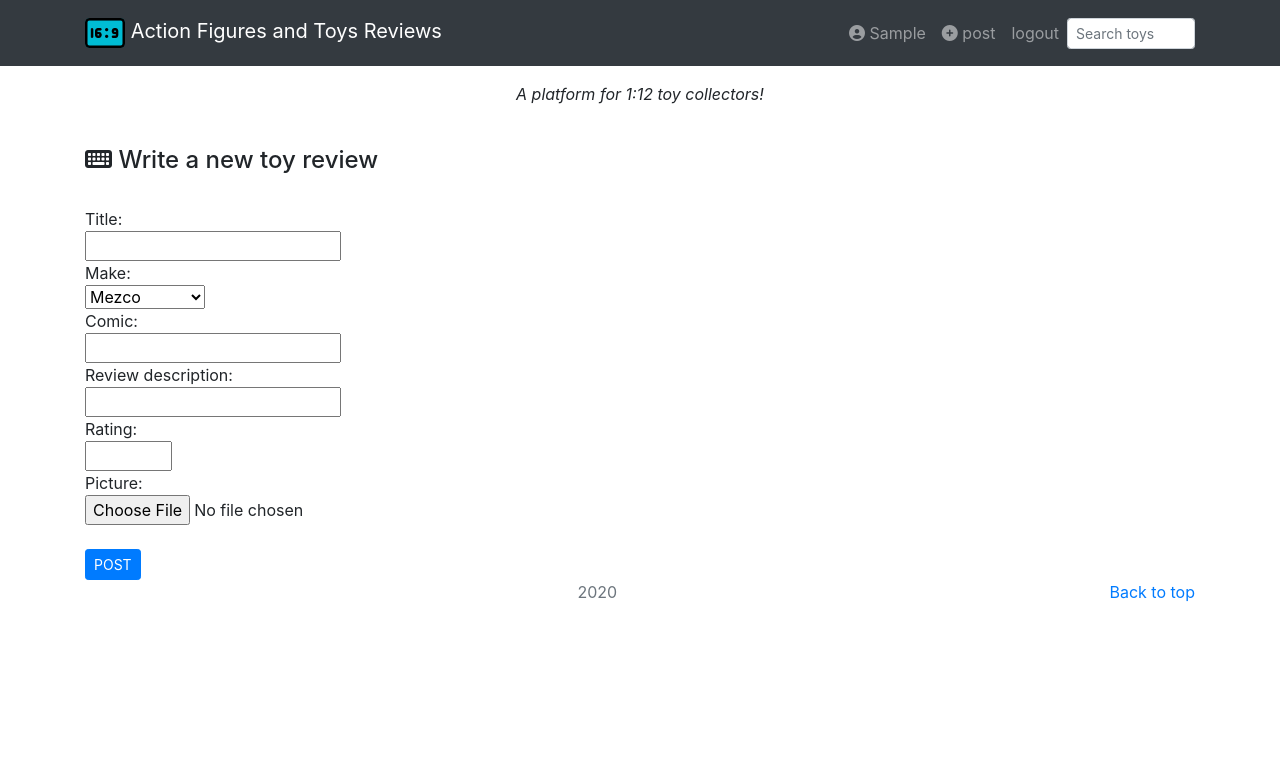
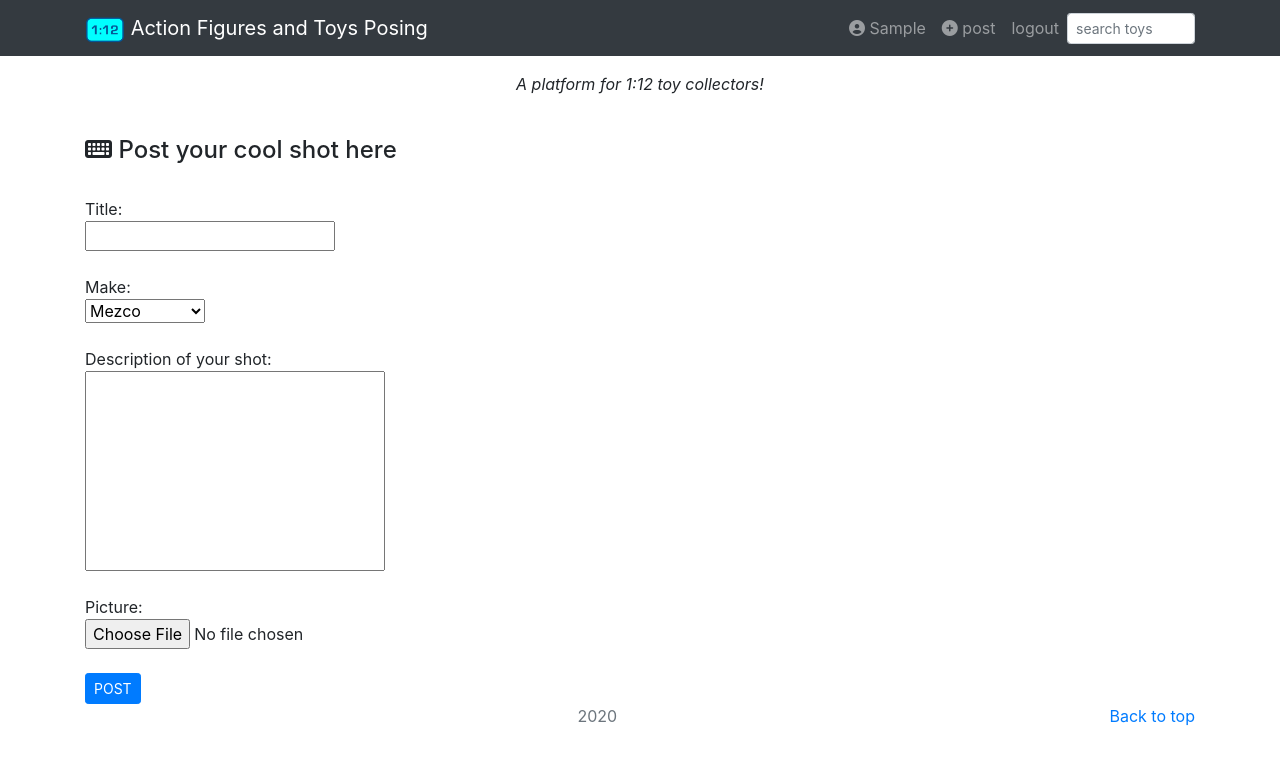
Before and after one commit to garytkchan/toysharing-project, a Django app: page /toys/create in a window 1280 px wide. Shown: the top 765 px of the page. Run offline with Django 3.2, Linux system fonts and the light colour scheme; the visitor is signed in with stand-in values (Sample User, id 1); some libraries are stand-ins or nearby versions.

```diff
--- a/accounts/urls.py
+++ b/accounts/urls.py
@@ -1,8 +1,12 @@
 from django.urls import path, include
+from django.conf.urls import url
 from . import views
 
 urlpatterns = [
     path('signup', views.signup, name='signup'),
     path('login', views.login, name='login'),
     path('logout', views.logout, name='logout'),
+    path('profile', views.profile, name='profile'),
+    path('editname', views.editname, name='editname'),
+    url(r'^password/$', views.change_password, name='change_password'),
 ]
--- a/toys/templates/toys/create.html
+++ b/toys/templates/toys/create.html
@@ -10,36 +10,28 @@
 
 {% endif %}
 <br />
-<h4><i class="fas fa-keyboard"></i>  Write a new toy review</h4>
+<h4><i class="fas fa-keyboard"></i>  Post your cool shot here</h4>
 <br />
 <form method="POST" action="{% url 'create' %}" enctype="multipart/form-data">
 {% csrf_token %}
 Title:
 <br />
-<input type="text" name="title" />
-<br />
+<input type="text" name="title"  style="width: 250px;"/>
+<br /><br />
 Make:
 <br />
-<select name="make_name">
+<select name="makeName">
   <option value="Mezco">Mezco</option>
   <option value="Mafex">Mafex</option>
   <option value="S.H. Figuarts">S.H. Figuarts</option>
   <option value="Kaiyodo">Kaiyodo</option>
   <option value="Others">Others</option>
 </select>
+<br /><br />
+Description of your shot:
 <br />
-Comic:
-<br />
-<input type="text" name="comic_name" />
-<br />
-Review description:
-<br />
-<input type="textbox" name="description" />
-<br />
-Rating:
-<br />
-<input type="number" name="rating" min="0" max="10" />
-<br />
+<input type="textbox" name="description" style="width: 300px; height: 200px;" />
+<br /><br />
 Picture:
 <br />
 <input type="file" name="picture" />
--- a/toys/urls.py
+++ b/toys/urls.py
@@ -5,5 +5,7 @@ urlpatterns = [
     path('create', views.create, name='create'),
     path('<int:toy_id>', views.detail, name='detail'),
     path('<int:toy_id>/upvote', views.upvote, name='upvote'),
-
+    path('search_toy', views.search_toy, name='search_toy'),
+    path('my_toy', views.my_toy, name='my_toy'),
+    path('<int:userID>', views.searchUserToy, name='searchUserToy'),
 ]
--- a/toys/views.py
+++ b/toys/views.py
@@ -1,8 +1,9 @@
 from django.shortcuts import render, redirect, get_object_or_404
 # requires user login before creating products
 from django.contrib.auth.decorators import login_required
-from .models import Toys, Make, Comic
+from .models import Toys, Make
 from django.utils import timezone
+from django.db.models import Q # new
 
 def home(request):
     toys = Toys.objects
@@ -11,25 +12,22 @@ def home(request):
 @login_required(login_url="/accounts/signup")
 def create(request):
      if request.method == 'POST':
-        if request.POST['title'] and request.POST['make_name'] and request.POST['comic_name'] and request.POST['description'] and request.POST['rating'] and request.FILES['picture']:
+        if request.POST['title'] and request.POST['makeName'] and request.POST['description'] and request.FILES['picture']:
             # instantiate Toys() object
             toy = Toys()
             toy.title = request.POST['title']
             # drop down list in create.html to choose between Makes
-            if request.POST['make_name'] == 'Mezco':
-                toy.make_name = Make.objects.get(make_name="Mezco")
-            elif request.POST['make_name'] == 'Mafex':
-                toy.make_name = Make.objects.get(make_name="Mafex")
-            elif request.POST['make_name'] == 'Kaiyodo':
-                toy.make_name = Make.objects.get(make_name="Kaiyodo")
-            elif request.POST['make_name'] == 'S.H. Figuarts':
-                toy.make_name = Make.objects.get(make_name="S.H. Figuarts")
+            if request.POST['makeName'] == 'Mezco':
+                toy.makeName = Make.objects.get(makeName="Mezco")
+            elif request.POST['makeName'] == 'Mafex':
+                toy.makeName = Make.objects.get(makeName="Mafex")
+            elif request.POST['makeName'] == 'Kaiyodo':
+                toy.makeName = Make.objects.get(makeName="Kaiyodo")
+            elif request.POST['makeName'] == 'S.H. Figuarts':
+                toy.makeName = Make.objects.get(makeName="S.H. Figuarts")
             else:
-                toy.make_name = Make.objects.get(make_name="Others")
-
-            toy.comic_name = Comic.objects.get(comic_name="Marvel")
+                toy.makeName = Make.objects.get(makeName="Others")
             toy.description = request.POST['description']
-            toy.rating = request.POST['rating']
             toy.picture = request.FILES['picture']
             toy.post_date = timezone.datetime.now()
             toy.owner_id = request.user.id
@@ -51,3 +49,21 @@ def upvote(request, toy_id):
         toy.votes_total += 1
         toy.save()
         return redirect('/toys/' + str(toy.id))
+
+def search_toy(request):
+    query = request.GET.get('search_toy')
+    toys = Toys.objects.filter(Q(title__icontains=query) | Q(description__icontains=query) | Q(post_date__icontains=query) | Q(makeName__makeName__icontains=query))
+    return render(request, 'toys/home.html', {'toys': toys})
+
+
+@login_required(login_url="/accounts/signup")
+def my_toy(request):
+    user = request.user
+    ownerID = user.id
+    toys = Toys.objects.filter(owner__id=ownerID)
+    return render(request, 'toys/home.html', {'toys': toys})
+
+@login_required(login_url="/accounts/signup")
+def searchUserToy(request, userID):
+    toys = Toys.objects.get(owner__id=userID)
+    return render(request, 'toys/home.html', {'toys': toys})
--- a/toysharing/templates/base.html
+++ b/toysharing/templates/base.html
@@ -7,7 +7,7 @@
     <meta name="description" content="">
     <meta name="author" content="Mark Otto, Jacob Thornton, and Bootstrap contributors">
     <meta name="generator" content="Jekyll v3.8.5">
-    <title>1:12 Toys</title>
+    <title>1:12 Toys Posing</title>
 
     <link rel="canonical" href="https://getbootstrap.com/docs/4.3/examples/album/">
 
@@ -38,8 +38,8 @@
       <nav class="navbar navbar-expand-lg navbar-dark bg-dark">
         <div class="container">
         <a class="navbar-brand" href="{% url 'home' %}">
-        <img src="{% static 'one_twelve.png' %}" height=40 width=40 class="d-inline-block alighn-top" />
-         Action Figures and Toys Reviews
+        <img src="{% static 'one_twelve_two.png' %}"width=40 class="d-inline-block alighn-top" />
+         Action Figures and Toys Posing
         </a>
         <button class="navbar-toggler" type="button" data-toggle="collapse" data-target="#navbarNavAltMarkup" aria-controls="navbarNavAltMarkup" aria-expanded="false" aria-label="Toggle navigation">
           <span class="navbar-toggler-icon"></span>
@@ -47,7 +47,7 @@
         <div class="collapse navbar-collapse" id="navbarNavAltMarkup">
           <div class="navbar-nav ml-auto">
             {% if user.is_authenticated %}
-            <a class="nav-item nav-link" href="" data-toggle="tooltip" data-placement="bottom" title="profile"><i class="fas fa-user-circle"></i> {{ user.first_name }}</a>
+            <a class="nav-item nav-link" href="{% url 'profile' %}" data-toggle="tooltip" data-placement="bottom" title="profile"><i class="fas fa-user-circle"></i> {{ user.first_name }}</a>
             <a class="nav-item nav-link" href="{% url 'create' %}" data-toggle="tooltip" data-placement="bottom" title="post a review"><i class="fas fa-plus-circle"></i> post</a>
             <a class="nav-item nav-link" href="javascript:{document.getElementById('logout').submit()}">logout</a>
             <form id="logout" method="POST" action="{% url 'logout' %}">
@@ -58,11 +58,11 @@
             <a class="nav-item nav-link" href="{% url 'signup' %}">Sign Up</a>
             <a class="nav-item nav-link" href="{% url 'login' %}">Login</a>
             {% endif %}
-            <form class="form-inline ml-auto">
-      <div class="md-form my-0">
-        <input class="form-control form-control-sm mb-0" type="text" size="8" placeholder="Search toys" aria-label="Search"/>
-      </div>
-    </form>
+            <form action="{% url 'search_toy' %}" method="get" class="form-inline ml-auto">
+              <div class="md-form my-0">
+              <input class="form-control form-control-sm mb-0" size="8" name="search_toy" type="text" placeholder="search toys">
+            </div>
+            </form>
           </div>
         </div>
         </div>
--- a/toysharing/urls.py
+++ b/toysharing/urls.py
@@ -3,6 +3,7 @@ from django.urls import path, include
 from toys import views
 from django.conf import settings
 from django.conf.urls.static import static
+
 
 urlpatterns = [
     path('admin/', admin.site.urls),
```
Also changed, not shown: accounts/templates/accounts/change_password.html (added, +27 -0 lines), accounts/templates/accounts/editname.html (added, +24 -0 lines), accounts/templates/accounts/profile.html (+40 -1 lines), accounts/views.py (+37 -1 lines), toys/models.py (+3 -12 lines), toys/templates/toys/detail.html (+15 -16 lines), toys/templates/toys/home.html (+3 -7 lines), accounts/migrations/0002_delete_user.py (added), toys/migrations/0003_auto_20190827_1821.py (added), toysharing/static/one_twelve_two.png (added).
